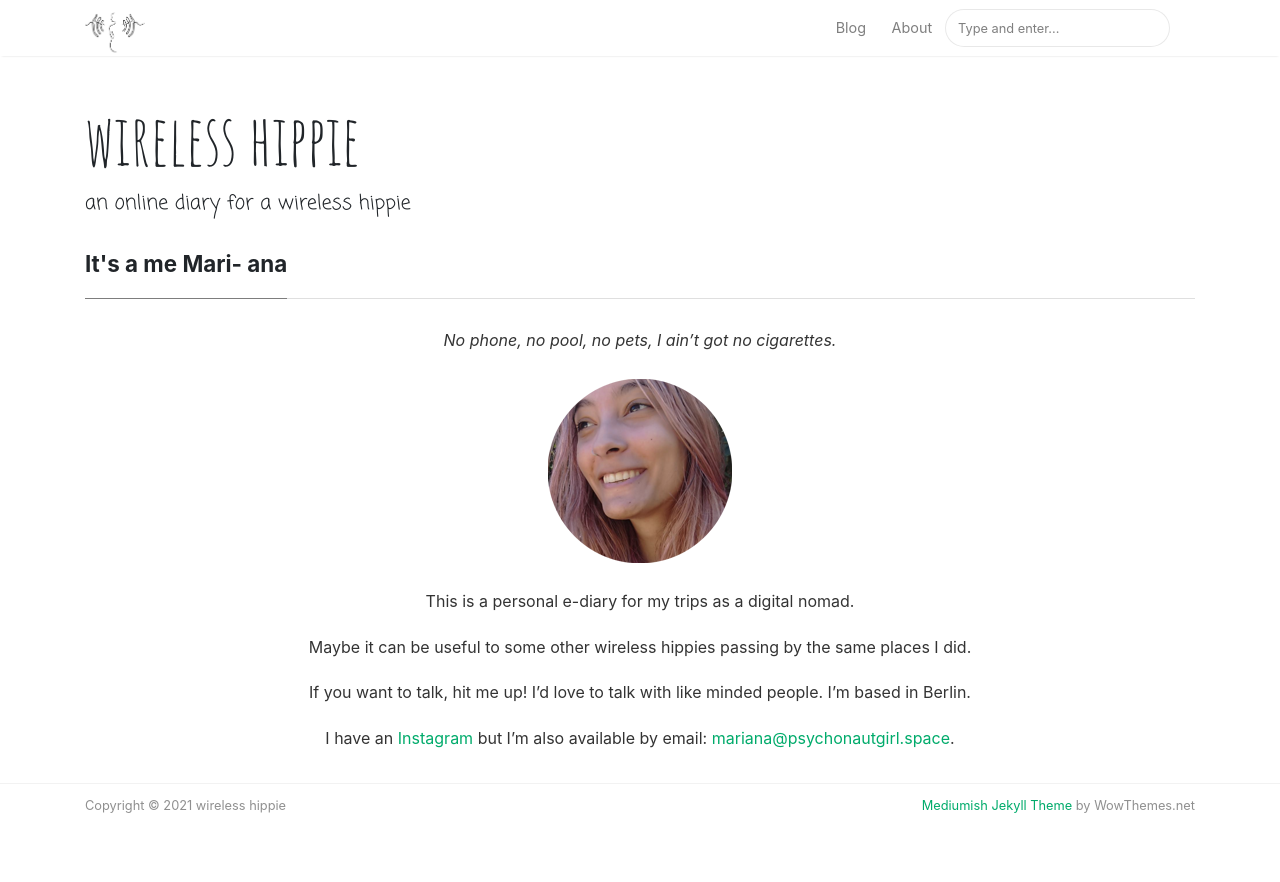
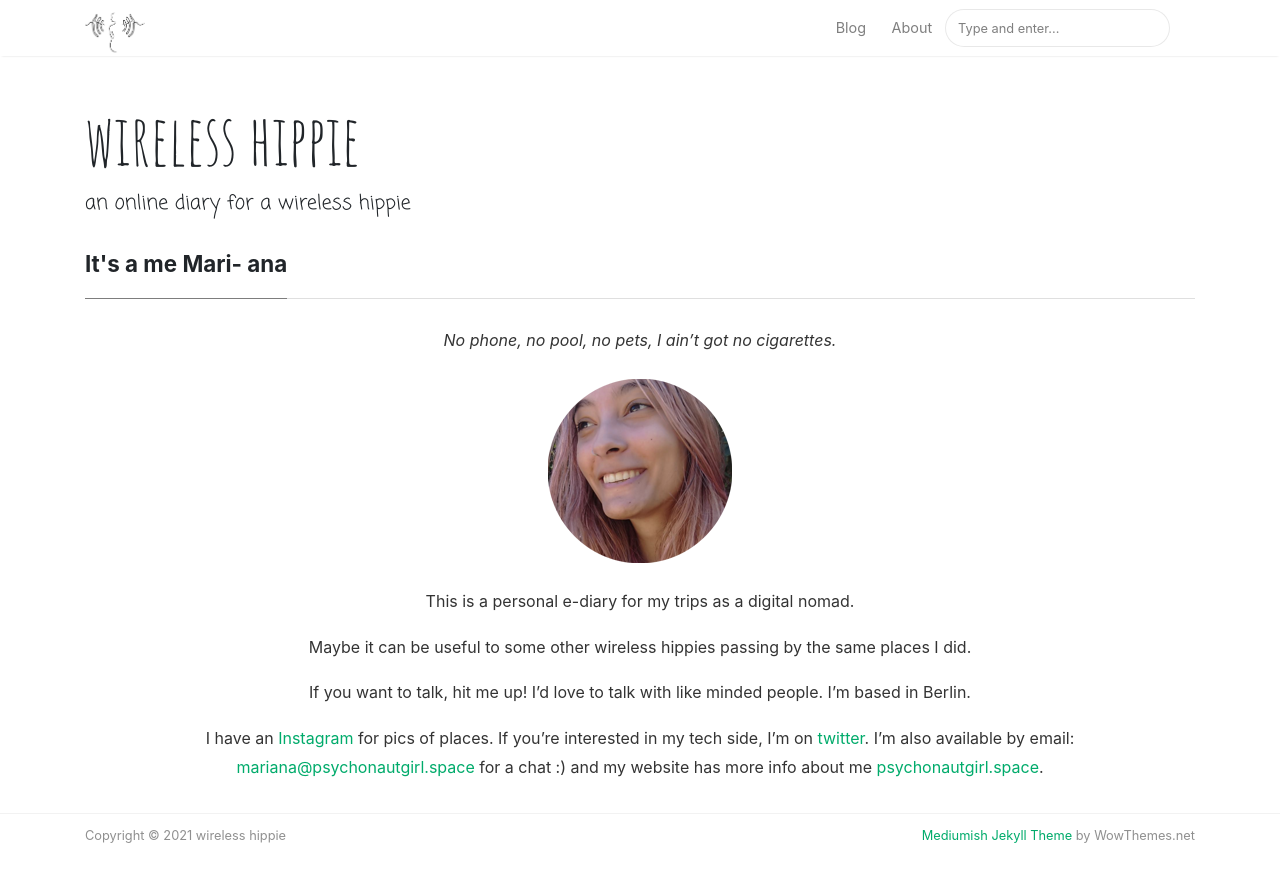
Before and after one commit to wireless-hippie/wireless-hippie.github.io, a Jekyll site: the page built from _pages/about.md, in a window 1280 px wide. Shown: the top 882 px of the page. Built offline with Jekyll 4.4.1, drawn with Linux system fonts in a browser that asks for light colours; nearby versions of some CDN libraries.

Commit message:
Update about me

```diff
--- a/_pages/about.md
+++ b/_pages/about.md
@@ -26,5 +26,5 @@ If you want to talk, hit me up! I'd love to talk with like minded people. I'm ba
 {: refdef}
 
 {:refdef: style="text-align: center;"}
-I have an [Instagram](https://instagram.com/wirelesshippie/) but I'm also available by email: [mariana@psychonautgirl.space](mariana@psychonautgirl.space).
+I have an [Instagram](https://instagram.com/wirelesshippie/) for pics of places. If you're interested in my tech side, I'm on [twitter](https://twitter.com/mari_meir). I'm also available by email: [mariana@psychonautgirl.space](mariana@psychonautgirl.space) for a chat :) and my website has more info about me [psychonautgirl.space](https://psychonautgirl.space).
 {: refdef}
```
